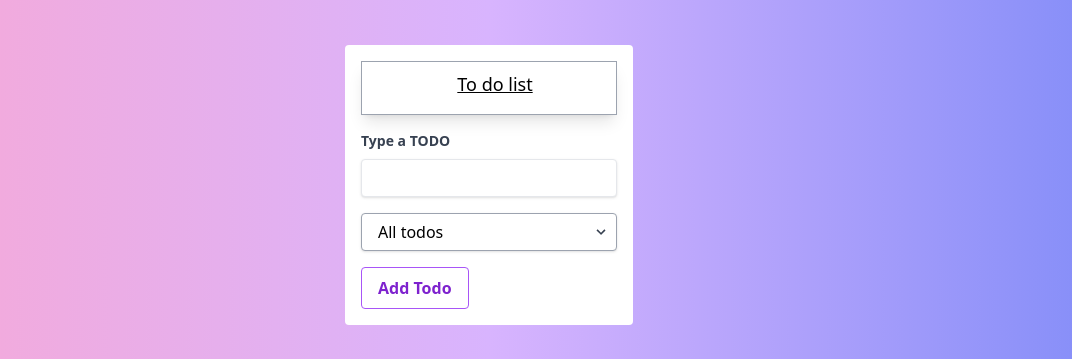
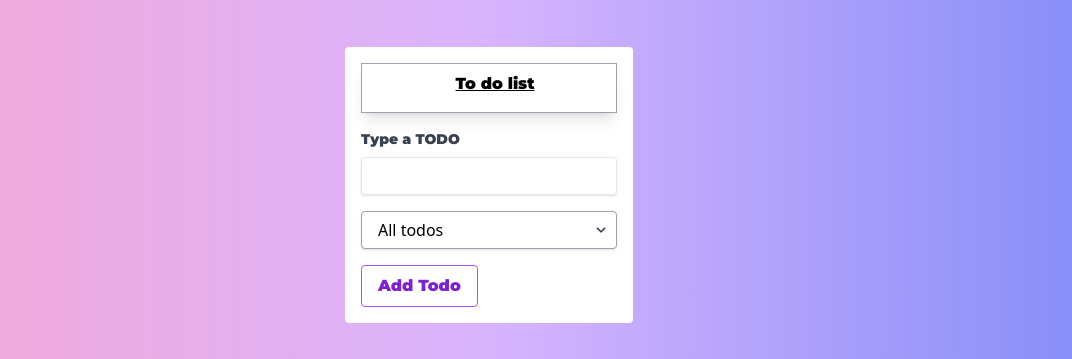
Before and after one commit to ismaelrodino2/Todo, a React (Create React App) app: page / in a window 1280 px wide. Shown: the part 215-574 px from the top of the page, without its empty margins (151-1223 px from the left). Built offline with nearby package versions, Linux system fonts and the light colour scheme.

Commit message:
add basic font-family

```diff
--- a/src/components/AddTodoForm/index.tsx
+++ b/src/components/AddTodoForm/index.tsx
@@ -33,7 +33,7 @@ export const AddTodoForm: React.FC<addTodoFormProps> = ({ addTodo, todos }) => {
       <FilterTodoForm todos={todos} />
       <button
         type="submit"
-        className="bg-transparent hover:bg-blue-300 mt-4 text-purple-700 font-semibold hover:text-white py-2 px-4 border border-purple-500 hover:border-transparent rounded"
+        className="bg-transparent hover:bg-blue-300 mt-4 text-purple-700 hover:text-white py-2 px-4 border border-purple-500 hover:border-transparent rounded"
         onClick={handleSubmit}
       >
         Add Todo
--- a/src/components/TodoList/index.tsx
+++ b/src/components/TodoList/index.tsx
@@ -40,7 +40,9 @@ export const TodoList: React.FC<TodoListProps> = ({
     <ul>
       <div className="flex mb-4 flex-col w-full border border-gray-400 shadow-lg overflow-hidden m-auto pb-4">
         <div className="justify-around flex-row	flex-col items-center flex">
-          <h1 className="underline text-lg mt-2 ml-3">To do list</h1>
+          <h1 className=" font-montserrat underline  mt-2 ml-3">
+            To do list
+          </h1>
           {checkboxesToDisplay.map((todo) => {
             return (
               <div className="container max-w-full mt-6 text-base font-sans">
--- a/src/index.css
+++ b/src/index.css
@@ -3,3 +3,11 @@
 @tailwind base;
 @tailwind components;
 @tailwind utilities;
+
+@layer base {
+  label,
+  option,
+  button {
+    @apply font-montserrat;
+  }
+}
```
